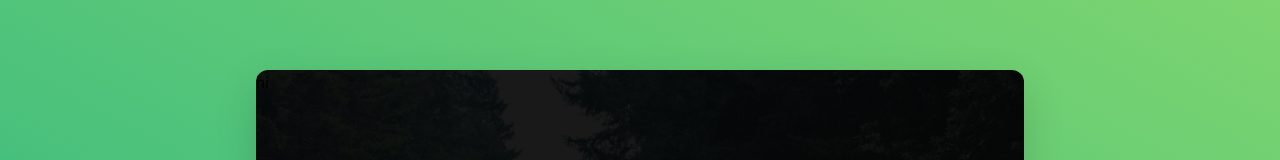
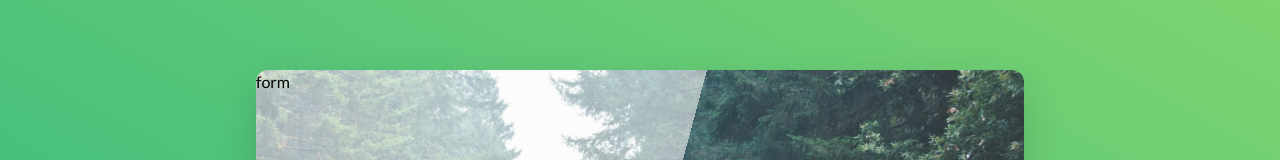
Before and after one commit to Alexandrbig1/trail_quest, a React (Vite) app: page / in a window 1280 px wide. Shown: the part 3269-3429 px from the top of the page. Built offline with nearby package versions, Linux system fonts and the light colour scheme.

Commit message:
feat: added form component to contact section

```diff
--- a/src/components/App.jsx
+++ b/src/components/App.jsx
@@ -34,6 +34,7 @@ const theme = {
       headingSecondaryTextColor: "#0077b6",
       whiteColor: "#fafaf9",
       whiteColorLowOp: "#fafaf990",
+      whiteColorVeryLowOp: "#fafaf990",
       greenColor: "#7ed56f",
       greenColorLowOp: "#7ed56f85",
       blueColor: "#2998ff",
@@ -66,6 +67,7 @@ const theme = {
       headingSecondaryTextColor: "#0077b6",
       whiteColor: "#fafaf9",
       whiteColorLowOp: "#fafaf990",
+      whiteColorVeryLowOp: "#fafaf990",
       greenColor: "#7ed56f",
       greenColorLowOp: "#7ed56f85",
       blueColor: "#2998ff",
--- a/src/components/Contact/Contact.jsx
+++ b/src/components/Contact/Contact.jsx
@@ -2,6 +2,7 @@ import { useInView } from "react-intersection-observer";
 import { useActiveSection } from "../../context/activeSection";
 import { useEffect } from "react";
 import { ContactContainer, ContactWrapper } from "./Contact.styled";
+import Form from "../UI/Form/Form";
 
 function Contact() {
   const { setActiveSection } = useActiveSection();
@@ -18,7 +19,9 @@ function Contact() {
 
   return (
     <ContactContainer id="contact" ref={contactRef}>
-      <ContactWrapper>hi</ContactWrapper>
+      <ContactWrapper>
+        <Form />
+      </ContactWrapper>
     </ContactContainer>
   );
 }
--- a/src/components/Contact/Contact.styled.jsx
+++ b/src/components/Contact/Contact.styled.jsx
@@ -21,8 +21,10 @@ export const ContactWrapper = styled.div`
   max-width: 375px;
   margin: 0 auto;
   background-image: linear-gradient(
-      rgba(0, 0, 0, 0.9) 0%,
-      rgba(0, 0, 0, 0.9) 50%
+      105deg,
+      ${(p) => p.theme.colors.whiteColorVeryLowOp} 0%,
+      ${(p) => p.theme.colors.whiteColorVeryLowOp} 50%,
+      transparent 50%
     ),
     url(${contactImg});
   background-size: cover;
@@ -43,6 +45,12 @@ export const ContactWrapper = styled.div`
   @media only screen and (-webkit-min-device-pixel-ratio: 2),
     only screen and (min-resolution: 192dpi),
     only screen and (min-resolution: 2dppx) {
-    background-image: url(${contactImgDesktop});
+    background-image: linear-gradient(
+        105deg,
+        ${(p) => p.theme.colors.whiteColorVeryLowOp} 0%,
+        ${(p) => p.theme.colors.whiteColorVeryLowOp} 50%,
+        transparent 50%
+      ),
+      url(${contactImgDesktop});
   }
 `;
--- /dev/null
+++ b/src/components/UI/Form/Form.jsx
@@ -0,0 +1,5 @@
+function Form() {
+  return <div>form</div>;
+}
+
+export default Form;
--- /dev/null
+++ b/src/components/UI/Form/Form.styled.jsx
@@ -0,0 +1 @@
+import styled from "styled-components";
```
